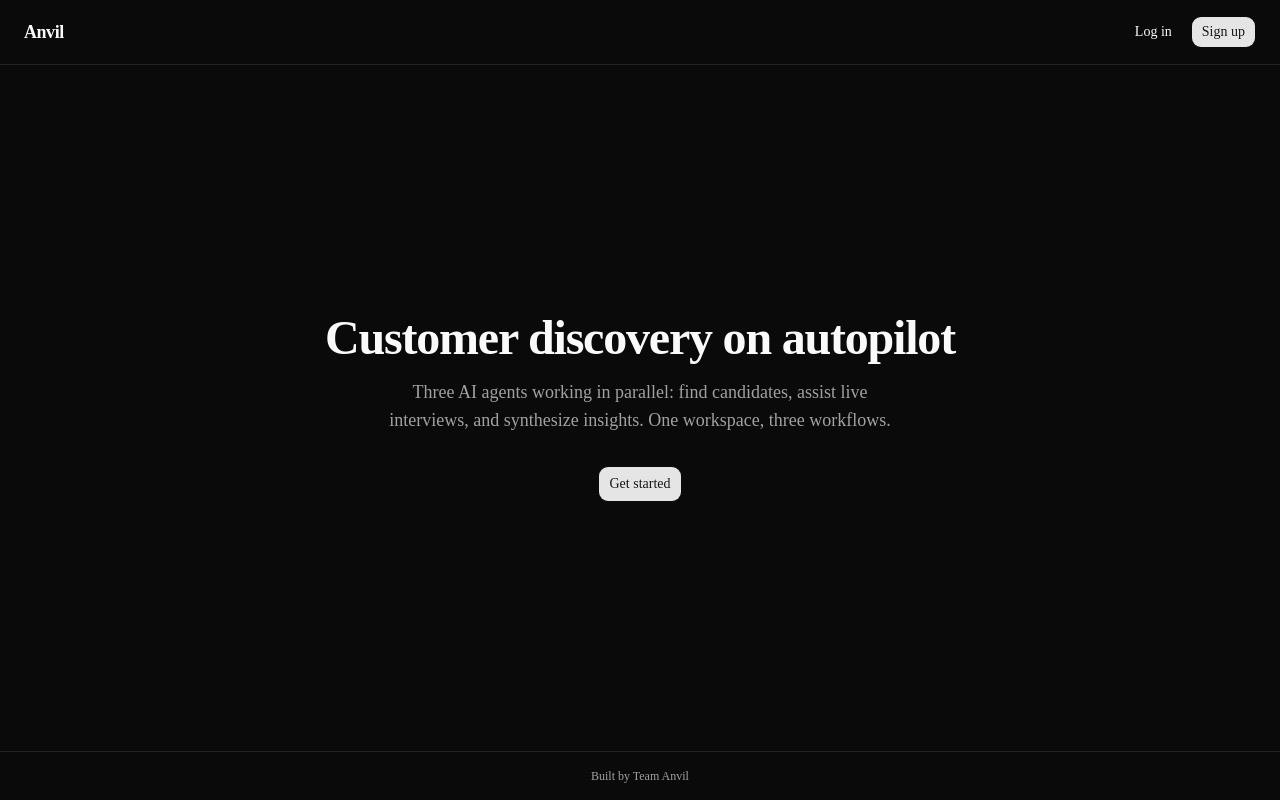
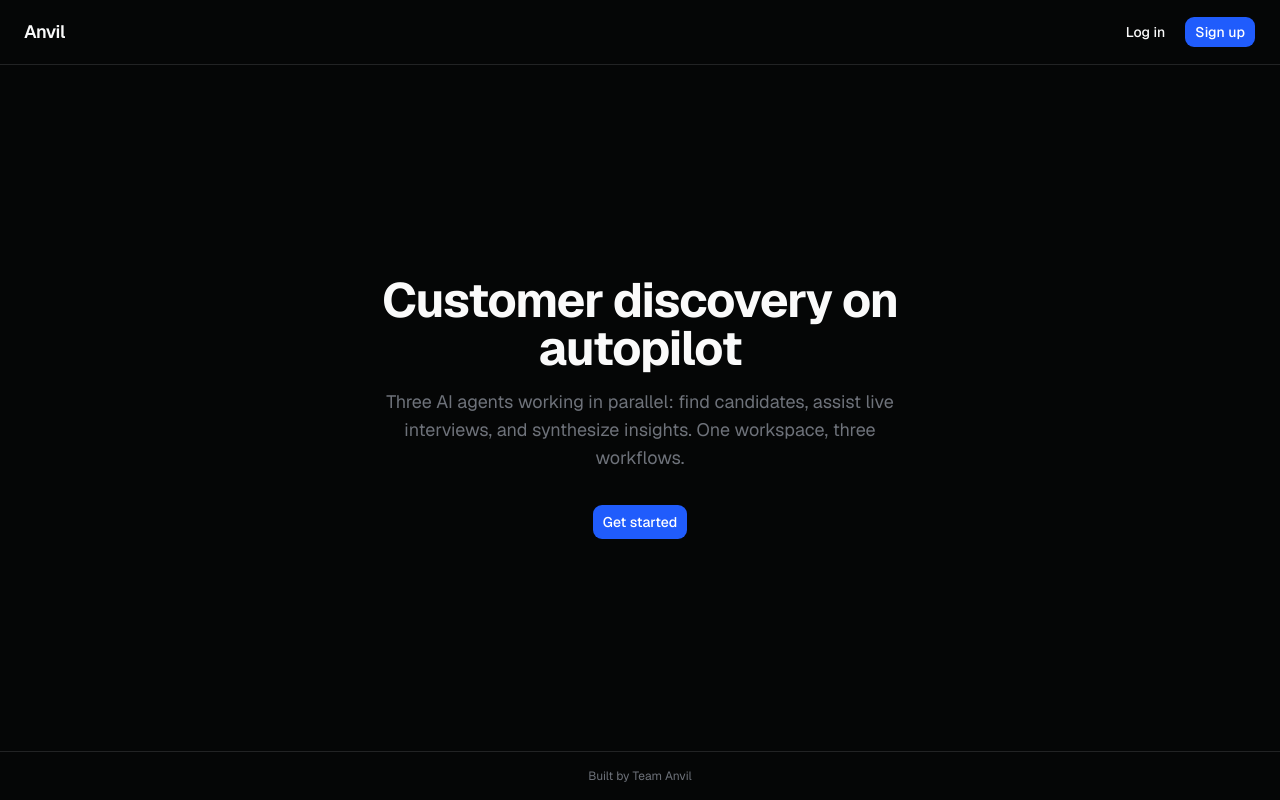
Before and after one commit to aadivyaraushan/anvil, a Next.js app: page / in a window 1280 px wide. Built offline with nearby package versions, Linux system fonts and the light colour scheme.

Commit message:
style: override shadcn dark theme with blue-accent palette

```diff
--- a/src/app/globals.css
+++ b/src/app/globals.css
@@ -7,9 +7,9 @@
 @theme inline {
   --color-background: var(--background);
   --color-foreground: var(--foreground);
-  --font-sans: var(--font-sans);
+  --font-sans: var(--font-geist-sans);
   --font-mono: var(--font-geist-mono);
-  --font-heading: var(--font-sans);
+  --font-heading: var(--font-geist-sans);
   --color-sidebar-ring: var(--sidebar-ring);
   --color-sidebar-border: var(--sidebar-border);
   --color-sidebar-accent-foreground: var(--sidebar-accent-foreground);
@@ -84,37 +84,37 @@
 }
 
 .dark {
-  --background: oklch(0.145 0 0);
+  --background: oklch(0.119 0.002 264);
   --foreground: oklch(0.985 0 0);
-  --card: oklch(0.205 0 0);
+  --card: oklch(0.157 0.002 264);
   --card-foreground: oklch(0.985 0 0);
-  --popover: oklch(0.205 0 0);
+  --popover: oklch(0.195 0.002 264);
   --popover-foreground: oklch(0.985 0 0);
-  --primary: oklch(0.922 0 0);
-  --primary-foreground: oklch(0.205 0 0);
-  --secondary: oklch(0.269 0 0);
+  --primary: oklch(0.546 0.245 264);
+  --primary-foreground: oklch(1 0 0);
+  --secondary: oklch(0.254 0.002 264);
   --secondary-foreground: oklch(0.985 0 0);
-  --muted: oklch(0.269 0 0);
-  --muted-foreground: oklch(0.708 0 0);
-  --accent: oklch(0.269 0 0);
-  --accent-foreground: oklch(0.985 0 0);
-  --destructive: oklch(0.704 0.191 22.216);
-  --border: oklch(1 0 0 / 10%);
-  --input: oklch(1 0 0 / 15%);
-  --ring: oklch(0.556 0 0);
-  --chart-1: oklch(0.87 0 0);
-  --chart-2: oklch(0.556 0 0);
-  --chart-3: oklch(0.439 0 0);
-  --chart-4: oklch(0.371 0 0);
-  --chart-5: oklch(0.269 0 0);
-  --sidebar: oklch(0.205 0 0);
+  --muted: oklch(0.254 0.002 264);
+  --muted-foreground: oklch(0.552 0.013 264);
+  --accent: oklch(0.707 0.165 254 / 10%);
+  --accent-foreground: oklch(0.707 0.165 254);
+  --destructive: oklch(0.637 0.237 25);
+  --border: oklch(0.254 0.002 264);
+  --input: oklch(0.254 0.002 264);
+  --ring: oklch(0.546 0.245 264);
+  --chart-1: oklch(0.546 0.245 264);
+  --chart-2: oklch(0.707 0.165 254);
+  --chart-3: oklch(0.552 0.013 264);
+  --chart-4: oklch(0.371 0.006 264);
+  --chart-5: oklch(0.254 0.002 264);
+  --sidebar: oklch(0.157 0.002 264);
   --sidebar-foreground: oklch(0.985 0 0);
-  --sidebar-primary: oklch(0.488 0.243 264.376);
-  --sidebar-primary-foreground: oklch(0.985 0 0);
-  --sidebar-accent: oklch(0.269 0 0);
-  --sidebar-accent-foreground: oklch(0.985 0 0);
-  --sidebar-border: oklch(1 0 0 / 10%);
-  --sidebar-ring: oklch(0.556 0 0);
+  --sidebar-primary: oklch(0.546 0.245 264);
+  --sidebar-primary-foreground: oklch(1 0 0);
+  --sidebar-accent: oklch(0.707 0.165 254 / 10%);
+  --sidebar-accent-foreground: oklch(0.707 0.165 254);
+  --sidebar-border: oklch(0.254 0.002 264);
+  --sidebar-ring: oklch(0.546 0.245 264);
 }
 
 @layer base {
```
